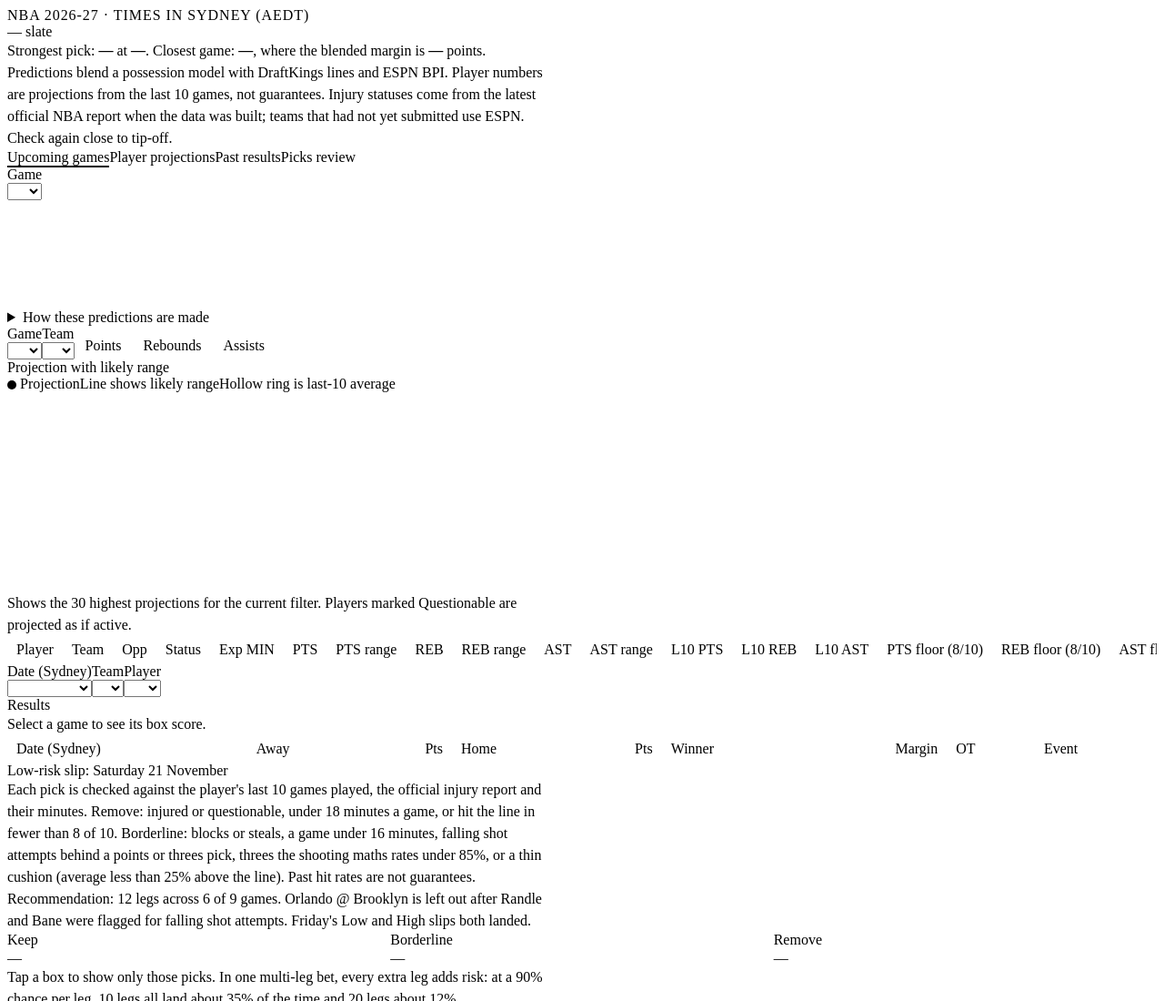
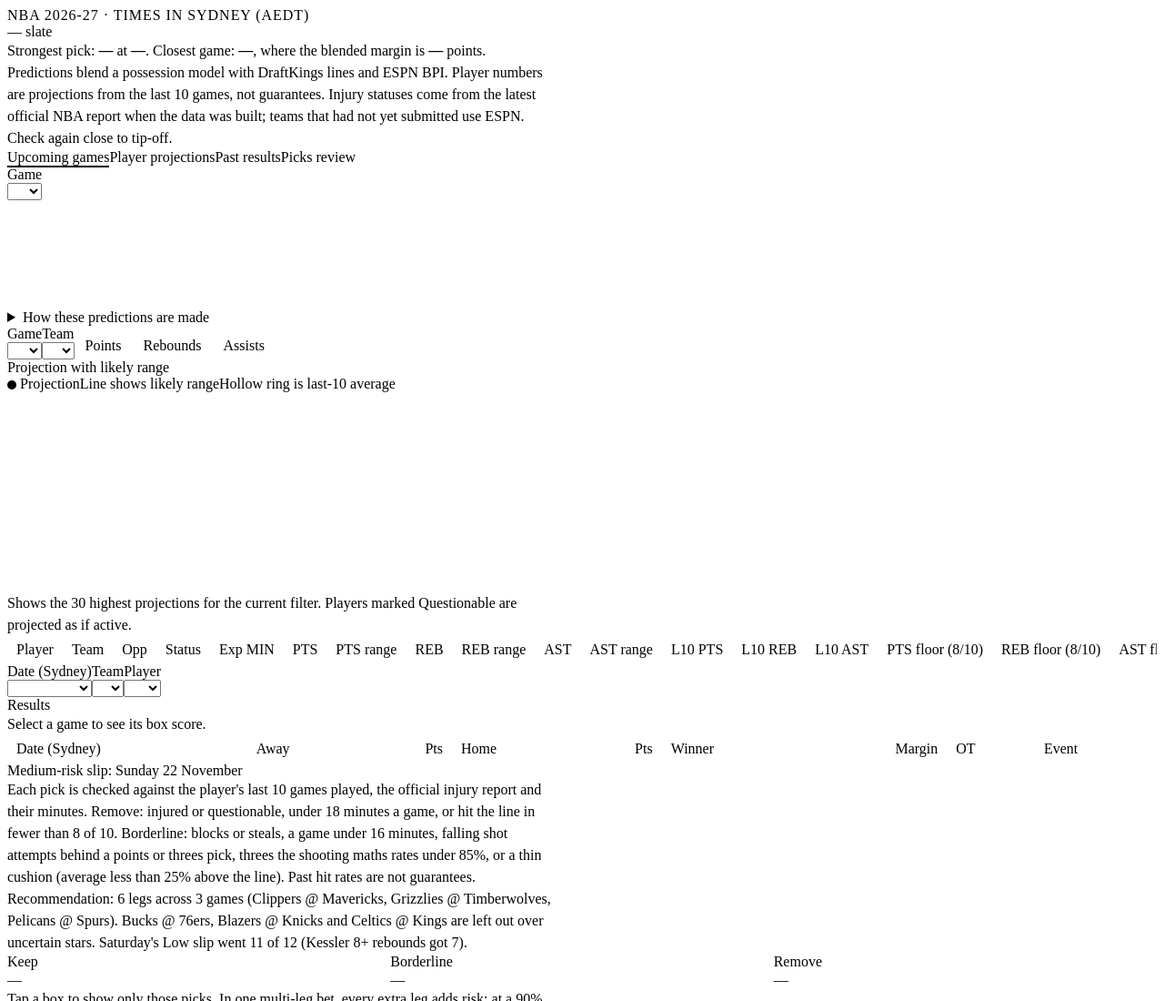
Before and after one commit to sauraz555/NBAKINGS, a plain HTML site: page dashboard/index.html in a window 1280 px wide. Shown: the top 1100 px of the page at 91% size. Drawn offline with Linux system fonts and the light colour scheme.

Commit message:
dashboard: Sunday 22 Nov medium-risk slip on picks tab
Co-Authored-By: Claude Opus 5.5 <noreply@anthropic.com>
Claude-Session: https://claude.ai/code/session_012esK4BSWBqXhxXW7GnyKP3

```diff
--- a/dashboard/index.html
+++ b/dashboard/index.html
@@ -246,8 +246,8 @@
 
   <section id="picks" aria-label="Picks review" hidden>
     <div class="head">
-      <h2>Low-risk slip: Saturday 21 November</h2>
-      <p class="note">Each pick is checked against the player's last 10 games played, the official injury report and their minutes. Remove: injured or questionable, under 18 minutes a game, or hit the line in fewer than 8 of 10. Borderline: blocks or steals, a game under 16 minutes, falling shot attempts behind a points or threes pick, threes the shooting maths rates under 85%, or a thin cushion (average less than 25% above the line). Past hit rates are not guarantees. Recommendation: 12 legs across 6 of 9 games. Orlando @ Brooklyn is left out after Randle and Bane were flagged for falling shot attempts. Friday's Low and High slips both landed.</p>
+      <h2>Medium-risk slip: Sunday 22 November</h2>
+      <p class="note">Each pick is checked against the player's last 10 games played, the official injury report and their minutes. Remove: injured or questionable, under 18 minutes a game, or hit the line in fewer than 8 of 10. Borderline: blocks or steals, a game under 16 minutes, falling shot attempts behind a points or threes pick, threes the shooting maths rates under 85%, or a thin cushion (average less than 25% above the line). Past hit rates are not guarantees. Recommendation: 6 legs across 3 games (Clippers @ Mavericks, Grizzlies @ Timberwolves, Pelicans @ Spurs). Bucks @ 76ers, Blazers @ Knicks and Celtics @ Kings are left out over uncertain stars. Saturday's Low slip went 11 of 12 (Kessler 8+ rebounds got 7).</p>
     </div>
     <div class="tally" id="picks-tally">
       <button type="button" class="keep" data-verdict="Keep"><span class="lbl small">Keep</span><span class="big" data-draw="nKeep">—</span></button>
```
